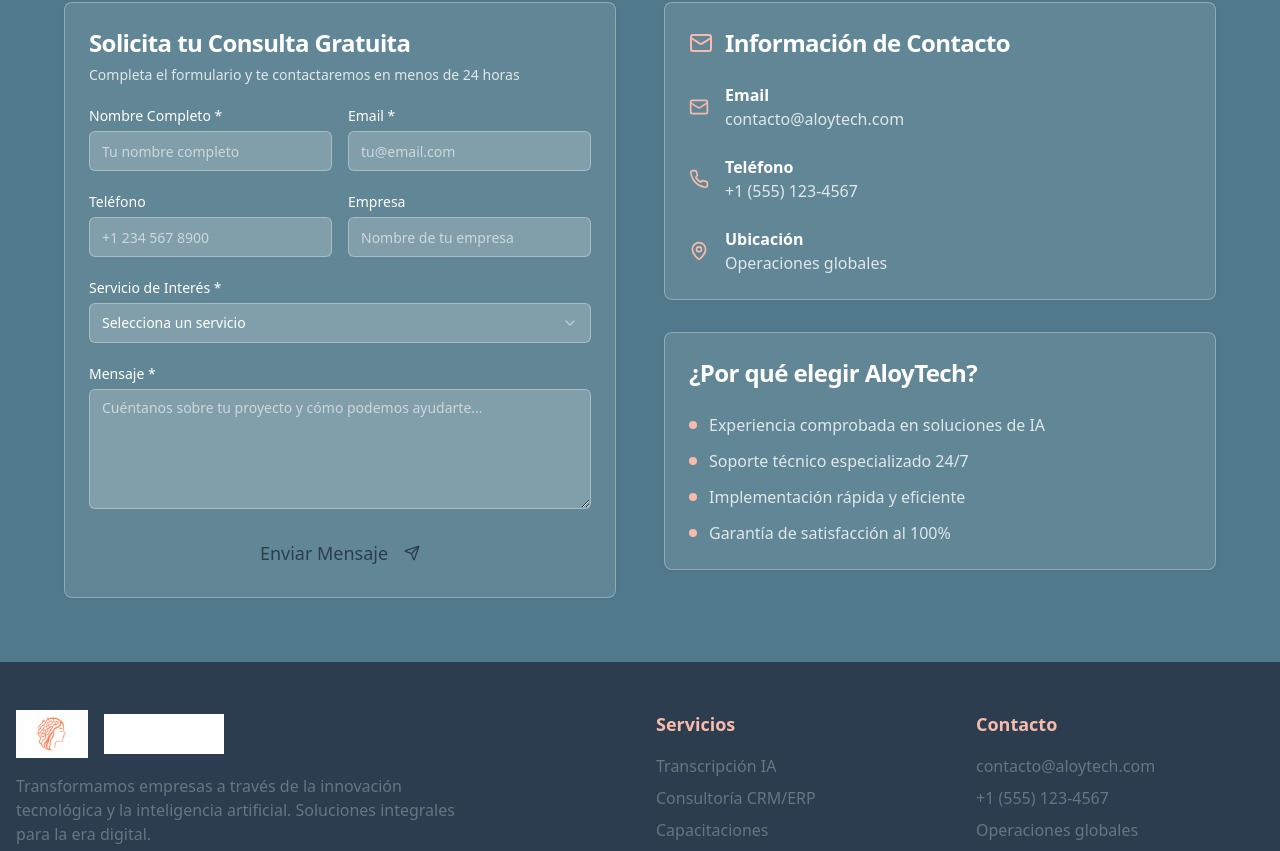
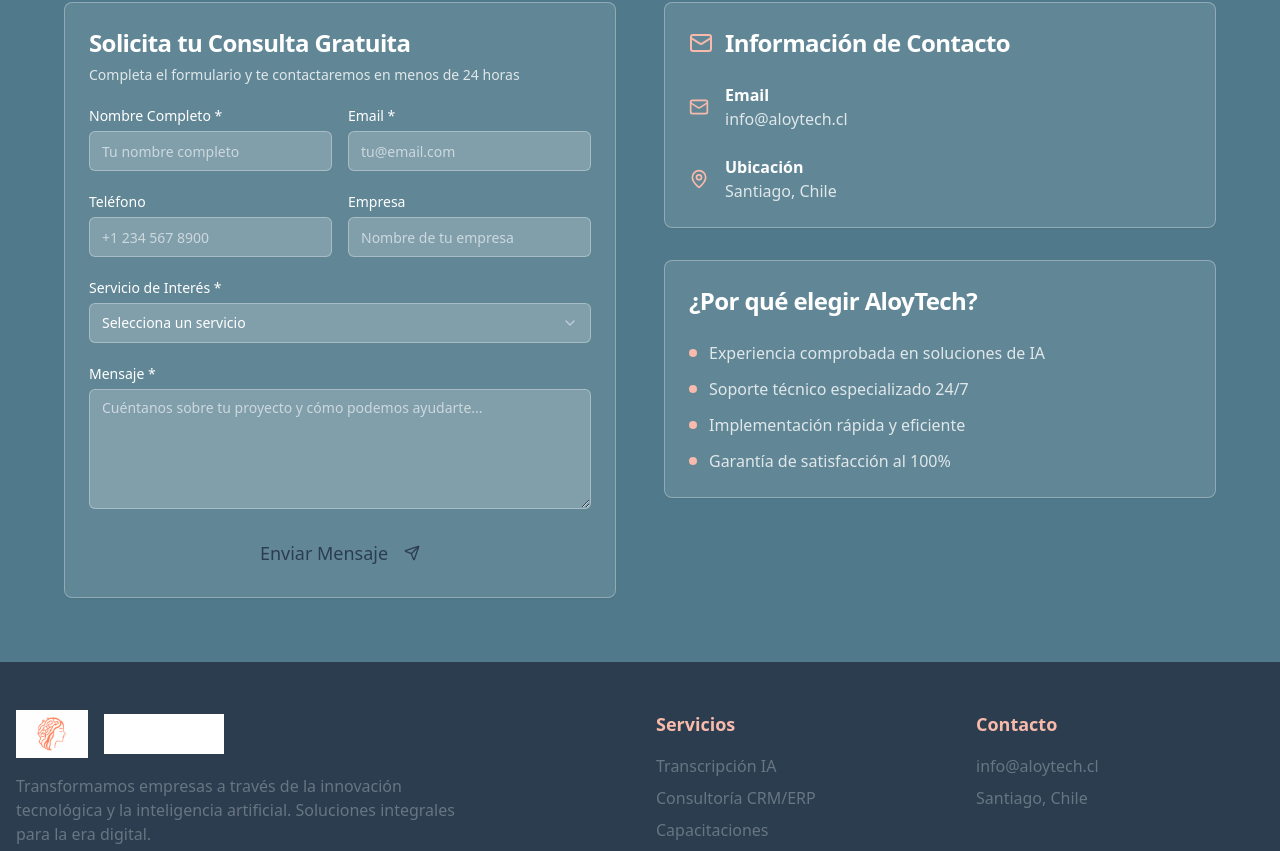
Before and after one commit to AloyTec/Web_aloytech, a React (Vite) app: page / in a window 1280 px wide. Shown: the part 2729-3580 px from the top of the page. Built offline with nearby package versions, Linux system fonts and the light colour scheme.

Commit message:
Update contact information

```diff
--- a/src/components/Contact.tsx
+++ b/src/components/Contact.tsx
@@ -183,21 +183,14 @@ export const Contact = () => {
                   <Mail className="w-5 h-5 text-accent mr-4" />
                   <div>
                     <p className="text-primary-foreground font-semibold">Email</p>
-                    <p className="text-primary-foreground/80">contacto@aloytech.com</p>
-                  </div>
-                </div>
-                <div className="flex items-center">
-                  <Phone className="w-5 h-5 text-accent mr-4" />
-                  <div>
-                    <p className="text-primary-foreground font-semibold">Teléfono</p>
-                    <p className="text-primary-foreground/80">+1 (555) 123-4567</p>
+                    <p className="text-primary-foreground/80">info@aloytech.cl</p>
                   </div>
                 </div>
                 <div className="flex items-center">
                   <MapPin className="w-5 h-5 text-accent mr-4" />
                   <div>
                     <p className="text-primary-foreground font-semibold">Ubicación</p>
-                    <p className="text-primary-foreground/80">Operaciones globales</p>
+                    <p className="text-primary-foreground/80">Santiago, Chile</p>
                   </div>
                 </div>
               </CardContent>
--- a/src/components/Footer.tsx
+++ b/src/components/Footer.tsx
@@ -63,9 +63,8 @@ export const Footer = () => {
           <div>
             <h4 className="text-lg font-semibold mb-4 text-accent">Contacto</h4>
             <ul className="space-y-2 text-muted-foreground">
-              <li>contacto@aloytech.com</li>
-              <li>+1 (555) 123-4567</li>
-              <li>Operaciones globales</li>
+              <li>info@aloytech.cl</li>
+              <li>Santiago, Chile</li>
             </ul>
           </div>
         </div>
```
